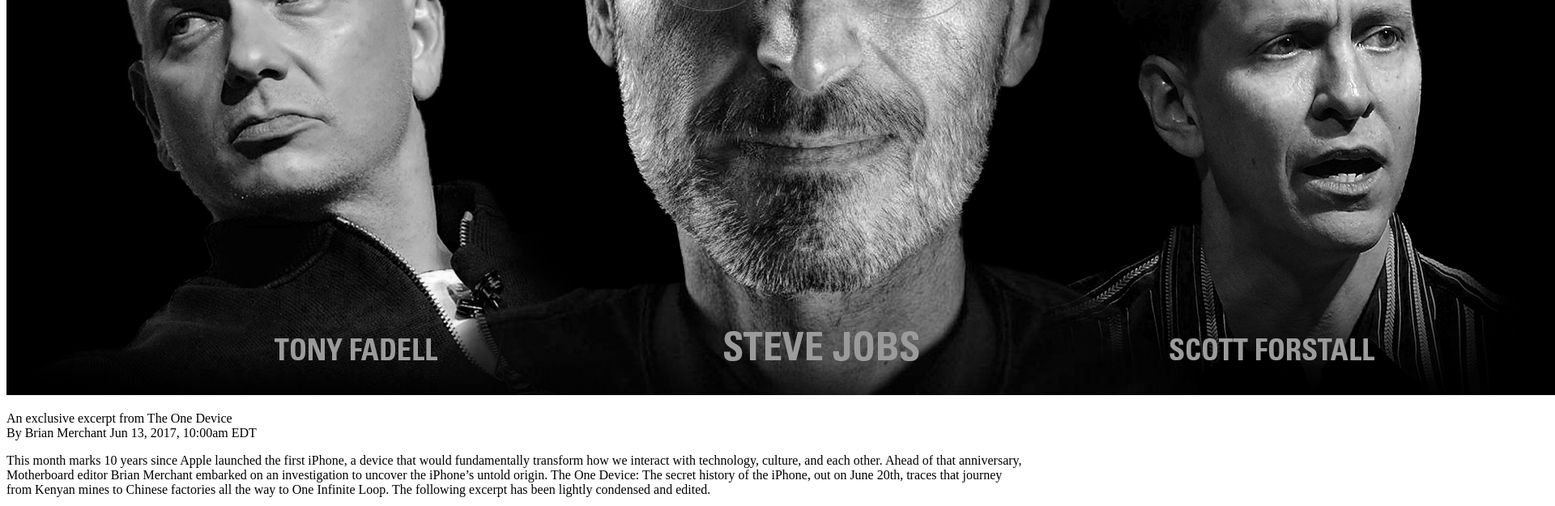
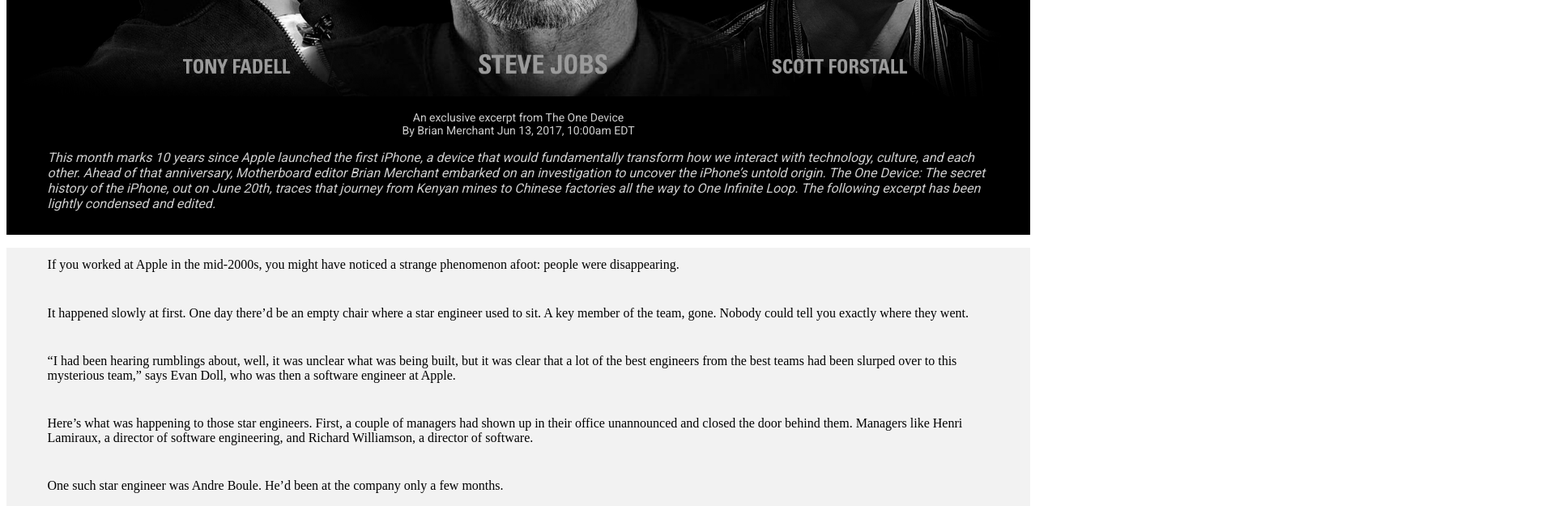
Before and after one commit to wlinczer/project3, a plain HTML site: page Will/index.html in a window 1280 px wide. Shown: the part 600-1225 px from the top of the page at 81% size, 1920 px wide, since content can reach past the window. Drawn offline with Linux system fonts and the light colour scheme.

Commit message:
class updates 12/9/2019

```diff
--- a/Will/assets/styles.css
+++ b/Will/assets/styles.css
@@ -27,10 +27,15 @@ img {
   font-size: 14px;
 }
 
-.article-container {
+.context-container {
+  font-style: italic;
+}
+
+.article-container p, h3, h4 {
   padding-left: 4%;
   padding-right: 4%;
   padding-bottom: 1%;
+  padding-top: 1%;
 }
 
 .section-one, .section-two, .section-three p {
@@ -38,6 +43,12 @@ img {
   font-weight: 400;
   font-style: normal;
   font-size: 16px;
+}
+
+.section-two {
+  background-color: #910000;
+  color: white;
+  text-shadow: 2px 2px 3px black;
 }
 
 .section-one, .section-three, .section-five{
--- a/Will/index.html
+++ b/Will/index.html
@@ -4,7 +4,7 @@
 <head>
 
   <title>The Secret Origin Story of the iPhone</title>
-  <link rel="stylesheet" href="assets/will-styles.css">
+  <link rel="stylesheet" href="assets/styles.css">
   <link href="https://fonts.googleapis.com/css?family=Roboto&display=swap" rel="stylesheet">
 
 </head>
@@ -23,7 +23,7 @@
           </p>
         </div>
 
-        <div class="context-content">
+        <div class="context-container">
           <p>
             This month marks 10 years since Apple launched the first iPhone, a device that would fundamentally transform how we interact with technology, culture, and each other. Ahead of that anniversary, Motherboard editor Brian Merchant embarked
             on an investigation to uncover the iPhone’s untold origin. The One Device: The secret history of the iPhone, out on June 20th, traces that journey from Kenyan mines to Chinese factories all the way to One Infinite Loop. The following
```
